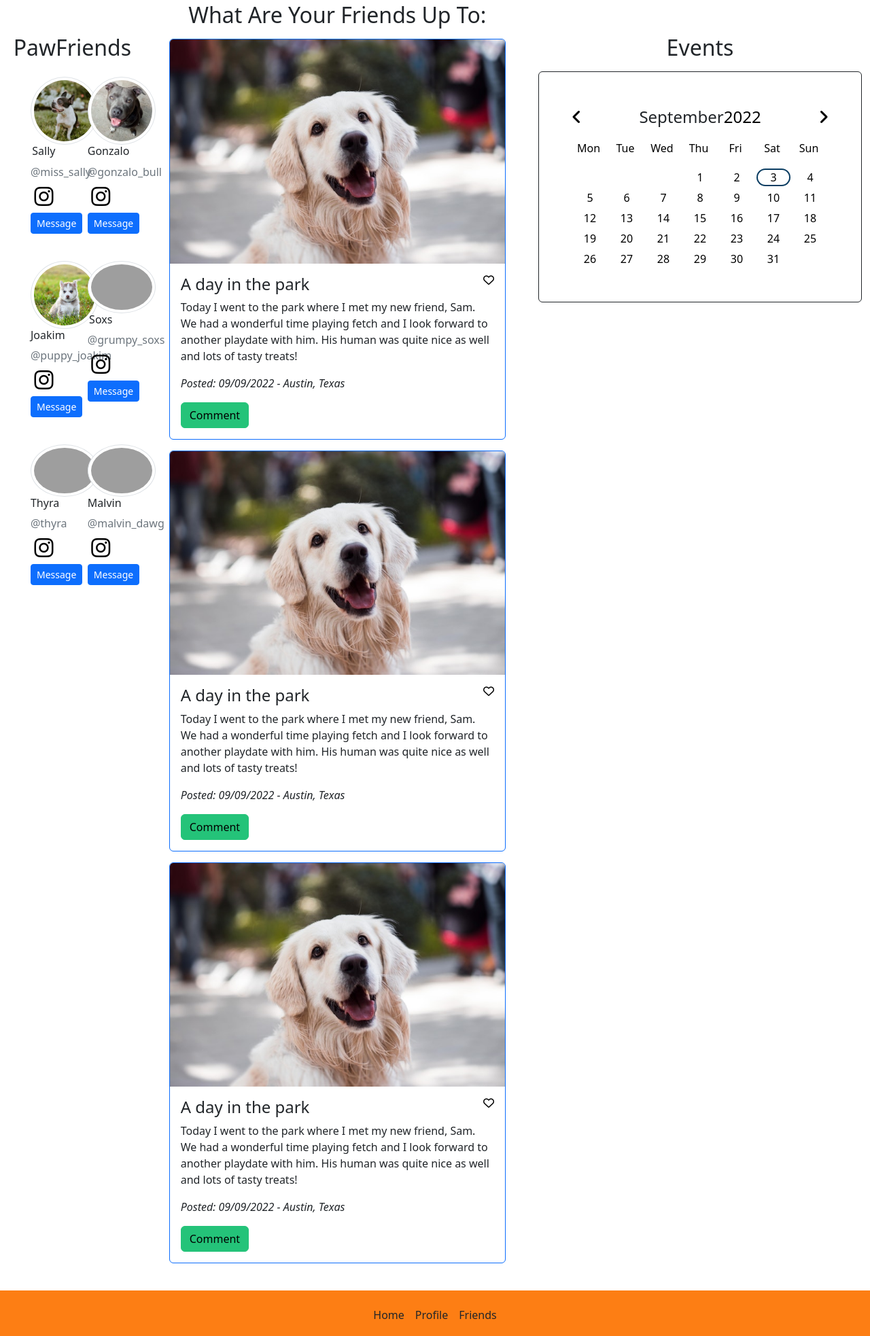
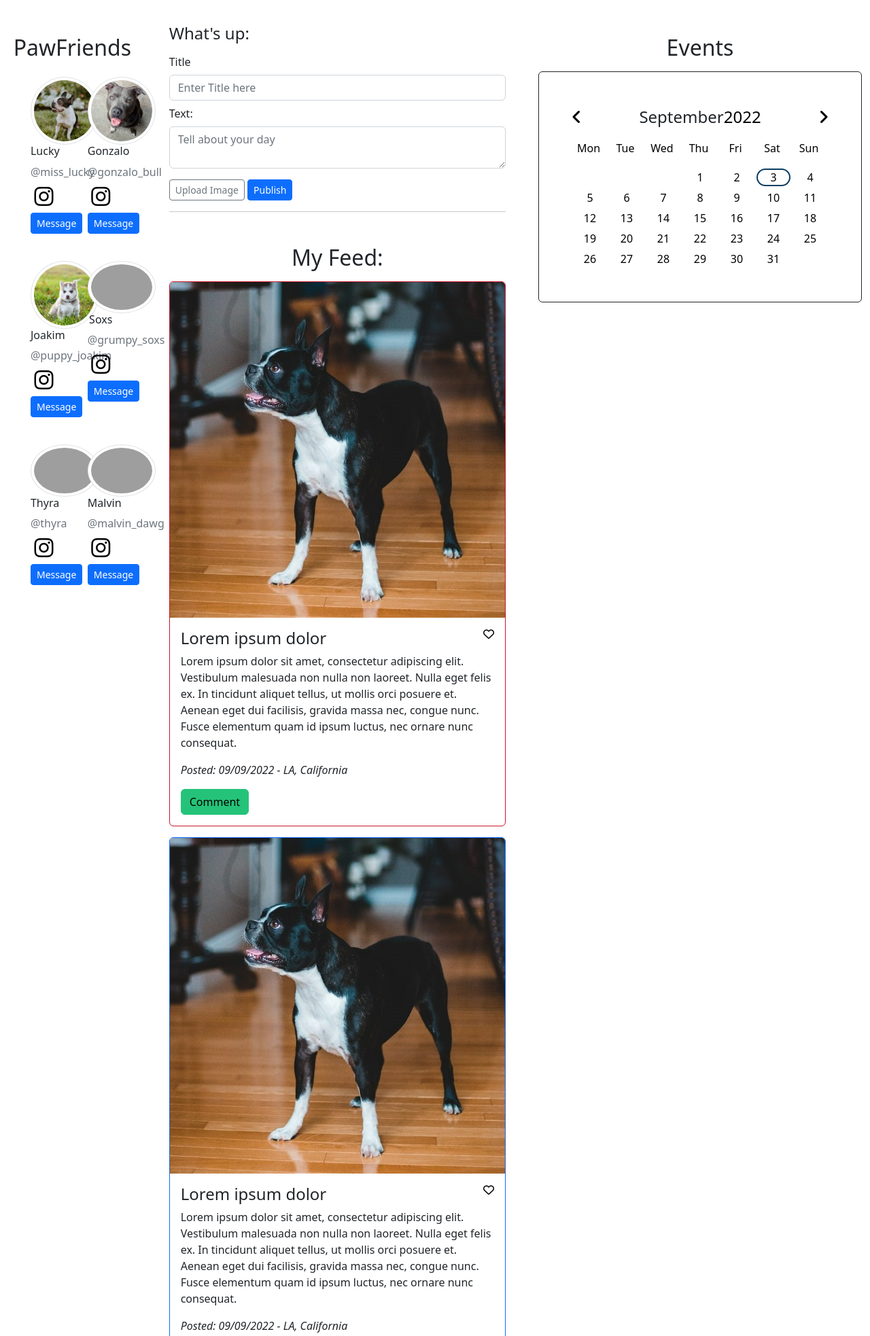
Before and after one commit to MaritaMalvinsdatter/css-frameworks-ca, a website: page profile.html in a window 1280 px wide. Shown: the part 649-2615 px from the top of the page at 68% size. Drawn offline with nearby package versions, Linux system fonts and the light colour scheme; grey boxes are pictures that could not be loaded.

Commit message:
directed a hrefs

```diff
--- a/profile.html
+++ b/profile.html
@@ -27,10 +27,10 @@
                     <a class="nav-link font-weight-bold"" href="index.html">Home</a>
                   </li>
                   <li class="nav-item">
-                    <a class="nav-link active font-weight-bold aria-current="page" href="profile.html">Profile</a>
+                    <a class="nav-link active font-weight-bold" aria-current="page" href="profile.html">Profile</a>
                   </li>
                   <li class="nav-item">
-                    <a class="nav-link font-weight-bold" href="#">Login</a>
+                    <a class="nav-link font-weight-bold" href="login.html">Login</a>
                   </li>
                 </ul>
               </div>
@@ -53,7 +53,7 @@
                         <div class="about-text go-to">
                             <h1 class="dark-color fs-2">Stitch aka Stitchy</h1>
                             <h6 class="theme-color lead">A happy frenchie living in sunny LA</h6>
-                            <p>Love long walks on the beach, though not much fan of the water unless it's super hot outside! My best friend is Sally who is also a french bulldog.</p>
+                            <p>Love long walks on the beach, though not much fan of the water unless it's super hot outside! My best friend is Lucky who is also a french bulldog.</p>
                             <p>I would love to get some more friends in the Venice Beach are to hang out with. Doesn't matter what breed you are as long as you love to play chase.
                                 Send me a message and we can meet up!</p>
                             <div class="row about-list">
@@ -94,8 +94,8 @@
                                         <div class="member-card pt-2 pb-2">
                                             <div class="mx-auto"><img src="img/pexels-leah-kelley-12646549.jpg" class="rounded-circle img-thumbnail" style="max-width: 100px;" alt="profile-image"></div>
                                             <div class="">
-                                                <h4 class="fs-6">Sally</h4>
-                                                <p class="text-muted mb-0">@miss_sally</p>
+                                                <h4 class="fs-6">Lucky</h4>
+                                                <p class="text-muted mb-0">@miss_lucky</p>
                                             </div>
                                             <div class="gap-3 icons justify-content-center align-items-center">
                                                 <span class="fs-2"><i class="fa fa-instagram"></i></span>
@@ -196,46 +196,76 @@
                     </div>
                 </div>
                 <div class="col-lg-4 col-xl-5">
+                    <div class="my-5">
+                        <h4>What's up:</h4>
+                        <div>
+                              <form>
+                                  <div class="form-group row">
+                                    <label for="text" class="col-form-label">Title</label>
+                                        <div>
+                                          <input id="text" name="text" placeholder="Enter Title here" class="form-control here" required="required" type="text">
+                                        </div>
+                                      </div>
+                                      <div class="form-group row">
+                                        <label for="textarea" class="col-form-label">Text:</label>
+                                        <div>
+                                          <textarea id="textarea" name="textarea" placeholder="Tell about your day" cols="20" rows="2" class="form-control"></textarea>
+                                        </div>
+                                    </div>
+                                    <div class="card-footer my-3">
+                                      <button type="button" class="btn btn-outline-secondary btn-sm">Upload Image</button>
+                                      <button type="button" class="btn btn-primary btn-sm">Publish</button>
+                                    </div>
+                              </form>
+                              <hr>
+                        </div>
+                      </div>
                     <div class="heading text-center my-3">
-                        <h1 class="fs-2">What Are Your Friends Up To:</h1>
+                        <h1 class="fs-2">My Feed:</h1>
                     </div>
                     <div class="news-feed">
-                        <div class="card border border-primary mb-3";">
-                          <img class="card-img-top" src="img/pexels-svetozar-milashevich-1490908.jpg" alt="Golden Retriver">
+                        <div class="card border border-danger mb-3";">
+                          <img class="card-img-top" src="img/pexels-erik-mclean-4061390.jpg" alt="">
                           <div class="card-body">
                             <div class="d-flex justify-content-between">
-                              <h4 class="card-title">A day in the park</h4>
+                              <h4 class="card-title">Lorem ipsum dolor</h4>
                               <i class="fa-regular fa-heart"></i>
                             </div>
-                            <p class="card-text">Today I went to the park where I met my new friend, Sam. We had a wonderful time playing fetch
-                              and I look forward to another playdate with him. His human was quite nice as well and lots of tasty treats!</p>
-                            <p class="fst-italic">Posted: 09/09/2022 - Austin, Texas</p>
+                            <p class="card-text">Lorem ipsum dolor sit amet, consectetur adipiscing elit.
+                                Vestibulum malesuada non nulla non laoreet. Nulla eget felis ex. In tincidunt aliquet tellus,
+                                ut mollis orci posuere et. Aenean eget dui facilisis, gravida massa nec, congue nunc.
+                                Fusce elementum quam id ipsum luctus, nec ornare nunc consequat. </p>
+                            <p class="fst-italic">Posted: 09/09/2022 - LA, California</p>
                             <button type="button" class="btn btn-success">Comment</button>
                           </div>
                         </div>
                         <div class="card border border-primary mb-3";">
-                            <img class="card-img-top" src="img/pexels-svetozar-milashevich-1490908.jpg" alt="Golden Retriver">
+                            <img class="card-img-top" src="img/pexels-erik-mclean-4061390.jpg" alt="">
                             <div class="card-body">
                               <div class="d-flex justify-content-between">
-                                <h4 class="card-title">A day in the park</h4>
+                                <h4 class="card-title">Lorem ipsum dolor</h4>
                                 <i class="fa-regular fa-heart"></i>
                               </div>
-                              <p class="card-text">Today I went to the park where I met my new friend, Sam. We had a wonderful time playing fetch
-                                and I look forward to another playdate with him. His human was quite nice as well and lots of tasty treats!</p>
-                              <p class="fst-italic">Posted: 09/09/2022 - Austin, Texas</p>
+                              <p class="card-text">Lorem ipsum dolor sit amet, consectetur adipiscing elit.
+                                Vestibulum malesuada non nulla non laoreet. Nulla eget felis ex. In tincidunt aliquet tellus,
+                                ut mollis orci posuere et. Aenean eget dui facilisis, gravida massa nec, congue nunc.
+                                Fusce elementum quam id ipsum luctus, nec ornare nunc consequat. </p>
+                              <p class="fst-italic">Posted: 09/09/2022 - LA, California</p>
                               <button type="button" class="btn btn-success">Comment</button>
                             </div>
                           </div>
-                          <div class="card border border-primary mb-3";">
-                            <img class="card-img-top" src="img/pexels-svetozar-milashevich-1490908.jpg" alt="Golden Retriver">
+                          <div class="card border border-success mb-3";">
+                            <img class="card-img-top" src="img/pexels-erik-mclean-4061390.jpg" alt="">
                             <div class="card-body">
                               <div class="d-flex justify-content-between">
-                                <h4 class="card-title">A day in the park</h4>
+                                <h4 class="card-title">Lorem ipsum dolor</h4>
                                 <i class="fa-regular fa-heart"></i>
                               </div>
-                              <p class="card-text">Today I went to the park where I met my new friend, Sam. We had a wonderful time playing fetch
-                                and I look forward to another playdate with him. His human was quite nice as well and lots of tasty treats!</p>
-                              <p class="fst-italic">Posted: 09/09/2022 - Austin, Texas</p>
+                              <p class="card-text">Lorem ipsum dolor sit amet, consectetur adipiscing elit.
+                                Vestibulum malesuada non nulla non laoreet. Nulla eget felis ex. In tincidunt aliquet tellus,
+                                ut mollis orci posuere et. Aenean eget dui facilisis, gravida massa nec, congue nunc.
+                                Fusce elementum quam id ipsum luctus, nec ornare nunc consequat. </p>
+                              <p class="fst-italic">Posted: 09/09/2022 - LA, California</p>
                               <button type="button" class="btn btn-success">Comment</button>
                             </div>
                           </div>
```
